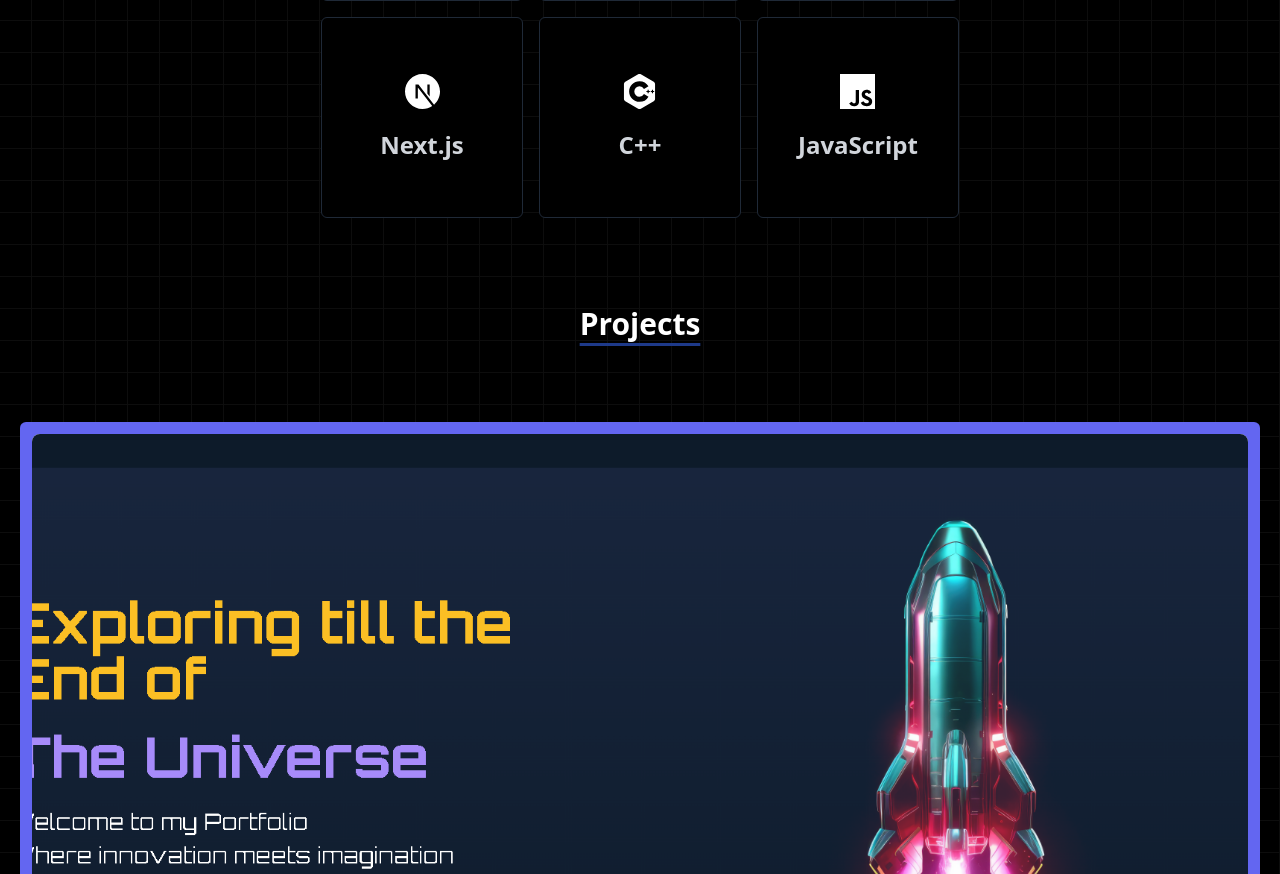
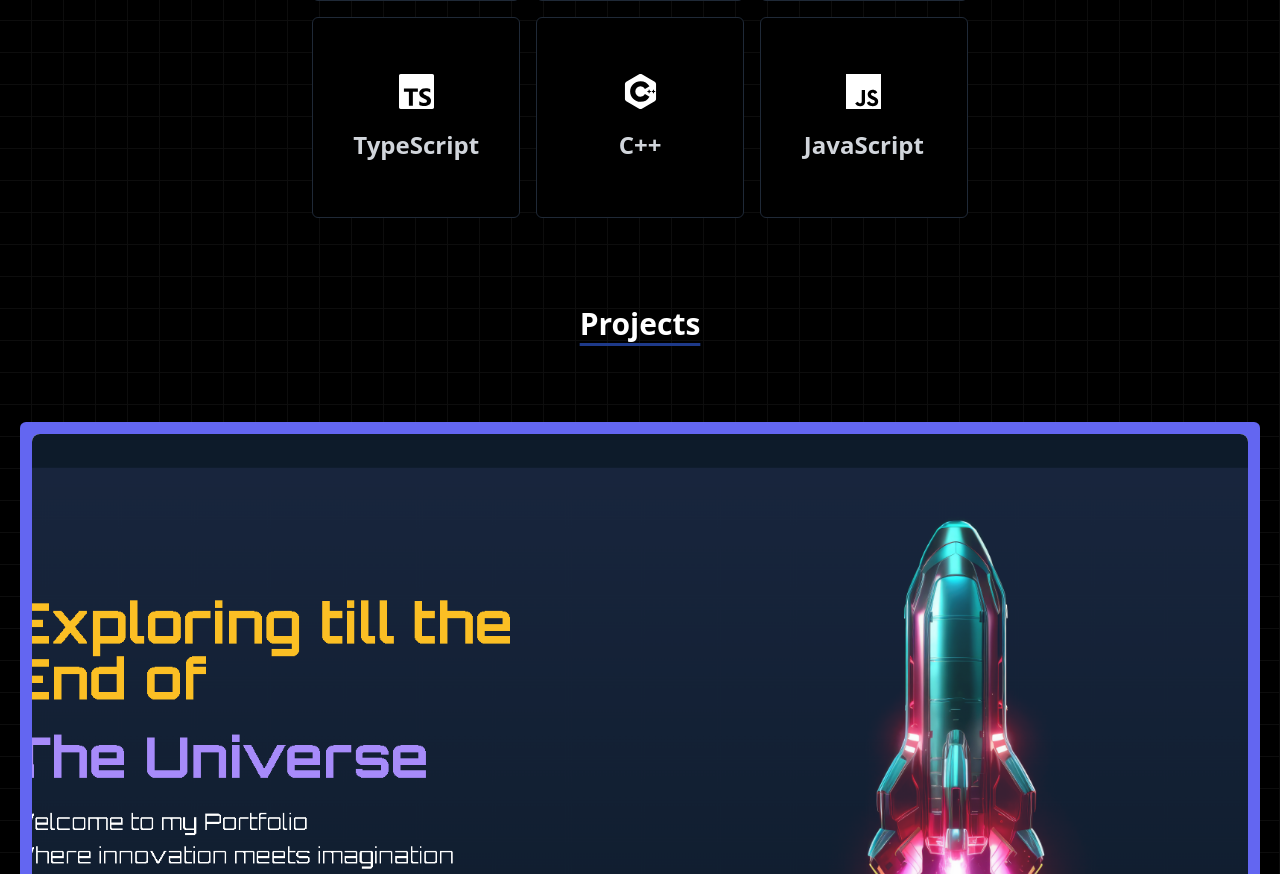
Before and after one commit to khangdepzaivodich/PF, a Next.js app: page / in a window 1280 px wide. Shown: the part 1100-1974 px from the top of the page. Built offline with nearby package versions, Linux system fonts and the light colour scheme.

Commit message:
some changes

```diff
--- a/app/(home)/components/Skill.tsx
+++ b/app/(home)/components/Skill.tsx
@@ -7,6 +7,7 @@ import {
   SiNextdotjs,
   SiReact,
   SiTailwindcss,
+  SiTypescript,
 } from "react-icons/si";
 
 export default function Skill() {
@@ -24,8 +25,8 @@ export default function Skill() {
       Icon: SiTailwindcss,
     },
     {
-      title: "Next.js",
-      Icon: SiNextdotjs,
+      title: "TypeScript",
+      Icon: SiTypescript,
     },
     {
       title: "C++",
```
